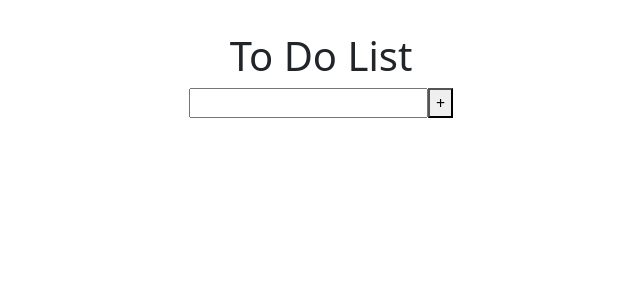
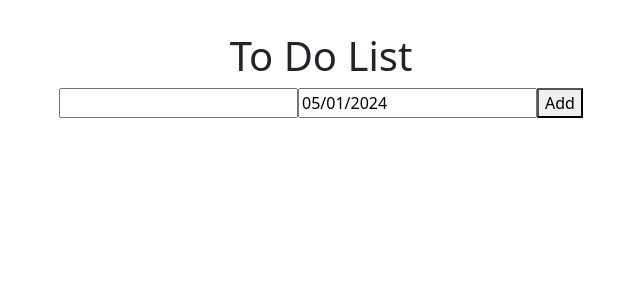
Before and after one commit to RyanAndersonG64/to-do-list, a React (Vite) app: page / in a window 1280 px wide. Shown: the top 300 px of the page, without its empty margins (319-959 px from the left). Built offline with nearby package versions, Linux system fonts and the light colour scheme.

Commit message:
final version

```diff
--- a/package.json
+++ b/package.json
@@ -11,6 +11,7 @@
   "dependencies": {
     "bootstrap": "^5.3.3",
     "react": "^18.2.0",
+    "react-datepicker": "^6.9.0",
     "react-dom": "^18.2.0",
     "react-router-dom": "^6.23.0",
     "uuid": "^8.2.0"
--- a/src/App.css
+++ b/src/App.css
@@ -42,5 +42,10 @@
 }
 
 #addTask {
+  margin-top: 1%;
   margin-left: 1%;
 }
+
+.classField {
+  color: red;
+}
--- a/src/App.jsx
+++ b/src/App.jsx
@@ -2,21 +2,34 @@ import { useContext, useEffect, useState } from 'react'
 import './App.css'
 import { TaskContext } from './main'
 import { v4 as uuidv4 } from 'uuid'
+import DatePicker from "react-datepicker";
+import "react-datepicker/dist/react-datepicker.css";
 
 function App() {
   const [taskName, setTaskName] = useState('')
   const { state, dispatch } = useContext(TaskContext)
   const [editable, setEditable] = useState(false)
-
+  const [dueDate, setDueDate] = useState(new Date())
+  const currentTime = new Date()
 
   useEffect(() => {
     localStorage.setItem('state', JSON.stringify(state))
   }, [state])
 
   const display = state.tasks?.map(task => {
+    console.log(task)
+    let textColor = 'black'
+    if (task.status === 'complete') {
+      textColor = 'green'
+    } else if (task.due < currentTime.getTime()) {
+      textColor = 'red'
+    }
+
+    let newDate = new Date(task.due)
+    console.log(newDate)
     return (
       <div key = { task.id }>
-      <input defaultValue={ task.name } readOnly = {!editable}
+      <input defaultValue={ task.name } readOnly = {!editable} style = {{ color: textColor }}
       onChange={(e) => {
         if (editable === true) {
         setTaskName(e.target.value)
@@ -26,26 +39,28 @@ function App() {
     }
       >
       </input>
+        Due: { newDate.toString() }
       <button className = 'editTask' onClick = {() => {
         setEditable(!editable)
         if (editable == true) {
-        dispatch({ type:'editTask', name: taskName, id: task.id})
+        dispatch({ type:'editTask', name: taskName, id: task.id, status: task.status, due: task.due})
         }
+        setTaskName('')
       }
       }>
-      E
+      Edit
       </button>
       <button className = 'deleteTask' onClick = {() => {
-        dispatch({ type:'deleteTask',name: taskName, id: task.id})
+        dispatch({ type:'deleteTask',name: taskName, id: task.id, status: task.status, due: task.due})
       }
         }>
-      X
+      Delete
       </button>
       <button className = 'markComplete' onClick = {() => {
-        dispatch({ type:'markComplete',name: taskName, id: task.id})
+        dispatch({ type:'markComplete',name: taskName, id: task.id, status: task.status, due: task.due})
       }
         }>
-      C
+      Complete
       </button>
       </div>
       )
@@ -66,15 +81,18 @@ function App() {
         }
         >
         </input>
+        <DatePicker selected={dueDate} onChange={(dueDate) => setDueDate(dueDate)} />
         <button className = 'addTask' onClick = {() => {
           if (taskName !== '') {
-            dispatch({ type:'addTask', name: taskName, id: uuidv4()})
+            dispatch({ type:'addTask', name: taskName, id: uuidv4(), status: 'incomplete', due: dueDate})
+            console.log('due = ', dueDate)
+            console.log('number = ', dueDate.getTime())
           }
             setTaskName('')
             }
           }
         >
-          +
+          Add
         </button>
       </div>
     </div>
--- a/src/main.jsx
+++ b/src/main.jsx
@@ -28,7 +28,7 @@ const taskReducer = (state, action) => {
       return (
         {
           ...state,
-          tasks: [...state.tasks, {name: action.name, id: action.id}],
+          tasks: [...state.tasks, {name: action.name, id: action.id, status: 'incomplete', due: action.due.getTime()}],
         }
       )
       case 'deleteTask':
@@ -46,32 +46,28 @@ const taskReducer = (state, action) => {
                     ...task,
                     name: action.name,
                   }
-                  console.log('name = ', newTask.name)
-                  console.log('task after edit = ', task)
                   return newTask
                 } else {
-                  console.log('task after edit = ', task)
                   return task
                 }
               }
               )
             }
-      // case 'markComplete':
-      //   return {
-      //     tasks: state.tasks.map(task => {
-      //       if (task.id === action.id) {
-      //         const newTask = {
-      //           ...task,
-      //           status: action.status,
-      //         }
-
-      //         return newTask
-      //       } else {
-      //         return task
-      //       }
-      //     }
-      //     )
-      //   }
+      case 'markComplete':
+        return {
+          tasks: state.tasks.map(task => {
+            if (task.id === action.id) {
+              const newTask = {
+                ...task,
+                status: 'complete',
+              }
+              return newTask
+            } else {
+              return task
+            }
+          }
+          )
+        }
       default:
         throw new Error ('Skill issue')
   }
```
Also changed, not shown: 1 other file (tests, documents, lock files or other folders).
